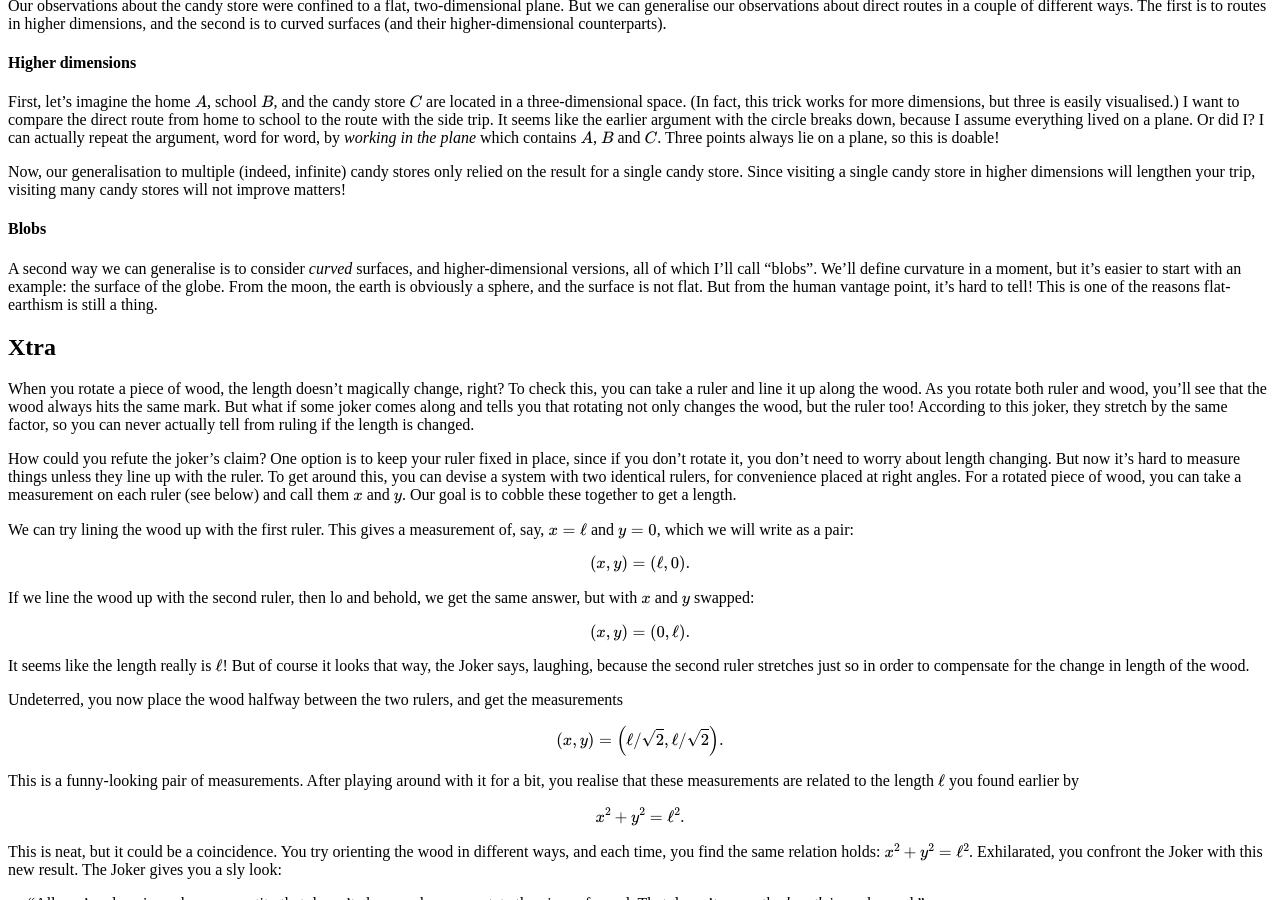
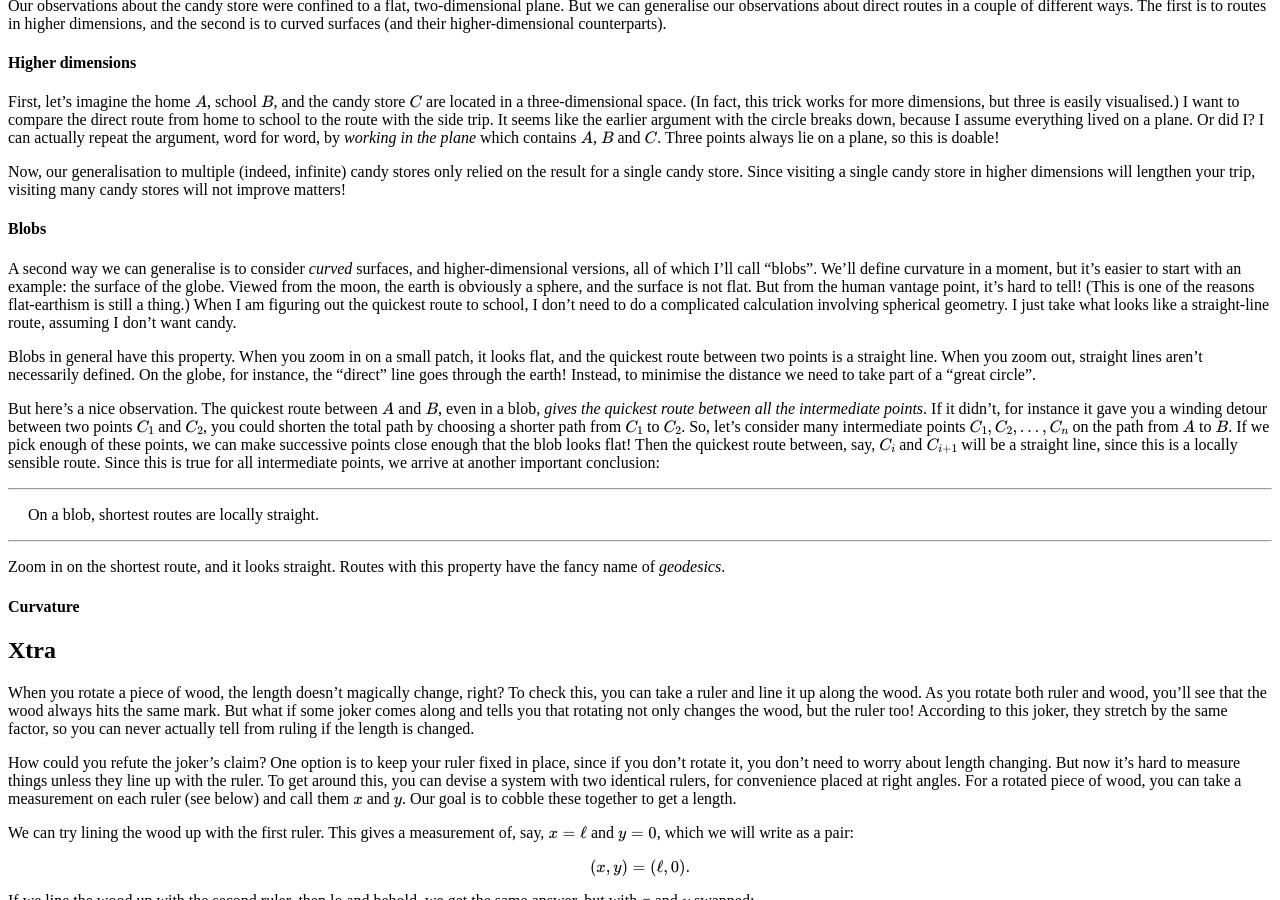
Before and after one commit to hapax/hapax.github.io, a Jekyll site: the page built from assets/maximal.md, in a window 1280 px wide and 900 px high, scrolled down 2127 px. Built offline with Jekyll 4.4.1, drawn with Linux system fonts in a browser that asks for light colours; our own code applies the rules of GitHub Pages for plain Markdown files; formulas are drawn with MathJax 3; a script that is not in the unit is left out.

Commit message:
Update maximal.md

```diff
--- a/assets/maximal.md
+++ b/assets/maximal.md
@@ -207,10 +207,50 @@ A second way we can generalise is to consider *curved* surfaces, and
 higher-dimensional versions, all of which I'll call "blobs".
 We'll define curvature in a moment, but it's easier to start with an
 example: the surface of the globe.
-From the moon, the earth is obviously a sphere, and the surface is not
-flat.
+Viewed from the moon, the earth is obviously a sphere, and the surface
+is not flat.
 But from the human vantage point, it's hard to tell!
-This is one of the reasons flat-earthism is still a thing.
+(This is one of the reasons flat-earthism is still a thing.)
+When I am figuring out the quickest route to school, I don't need to
+do a complicated calculation involving spherical geometry.
+I just take what looks like a straight-line route, assuming I don't want
+candy.
+
+Blobs in general have this property.
+When you zoom in on a small patch, it looks flat, and the quickest
+route between two points is a straight line.
+When you zoom out, straight lines aren't necessarily defined.
+On the globe, for instance, the "direct" line goes through the earth!
+Instead, to minimise the distance we need to take part of a "great
+circle".
+
+But here's a nice observation.
+The quickest route between $A$ and $B$, even in a blob, *gives the
+quickest route between all the intermediate points*.
+If it didn't, for instance it gave you a winding detour between two
+points $C_1$ and $C_2$, you could shorten the total path by choosing a
+shorter path from $C_1$ to $C_2$.
+So, let's consider many intermediate points $C_1, C_2, \ldots, C_n$ on
+the path from $A$ to $B$.
+If we pick enough of these points, we can make successive points close
+enough that the blob looks flat!
+Then the quickest route between, say, $C_i$ and $C_{i+1}$ will be a
+straight line, since this is a locally sensible route.
+Since this is true for all intermediate points, we arrive at another
+important conclusion:
+
+---
+
+<span style="padding-left: 20px; display:block">
+On a blob, shortest routes are locally straight.
+</span>
+
+---
+
+Zoom in on the shortest route, and it looks straight.
+Routes with this property have the fancy name of *geodesics*.
+
+#### Curvature
 
 ## Xtra
 
```
